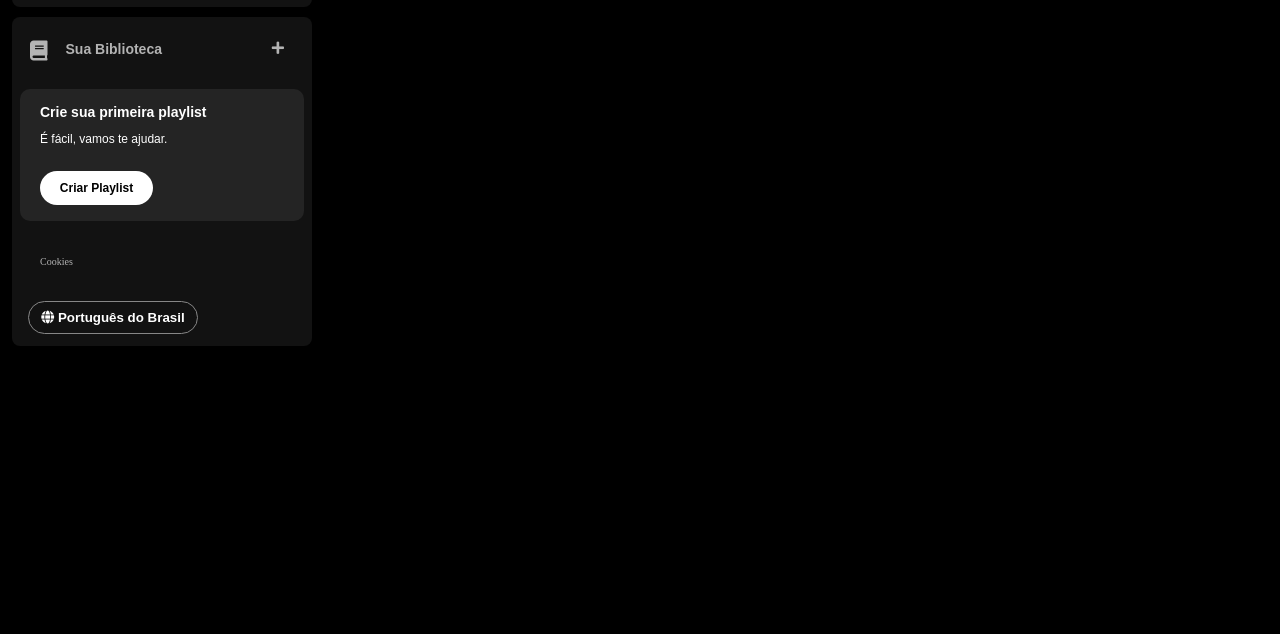
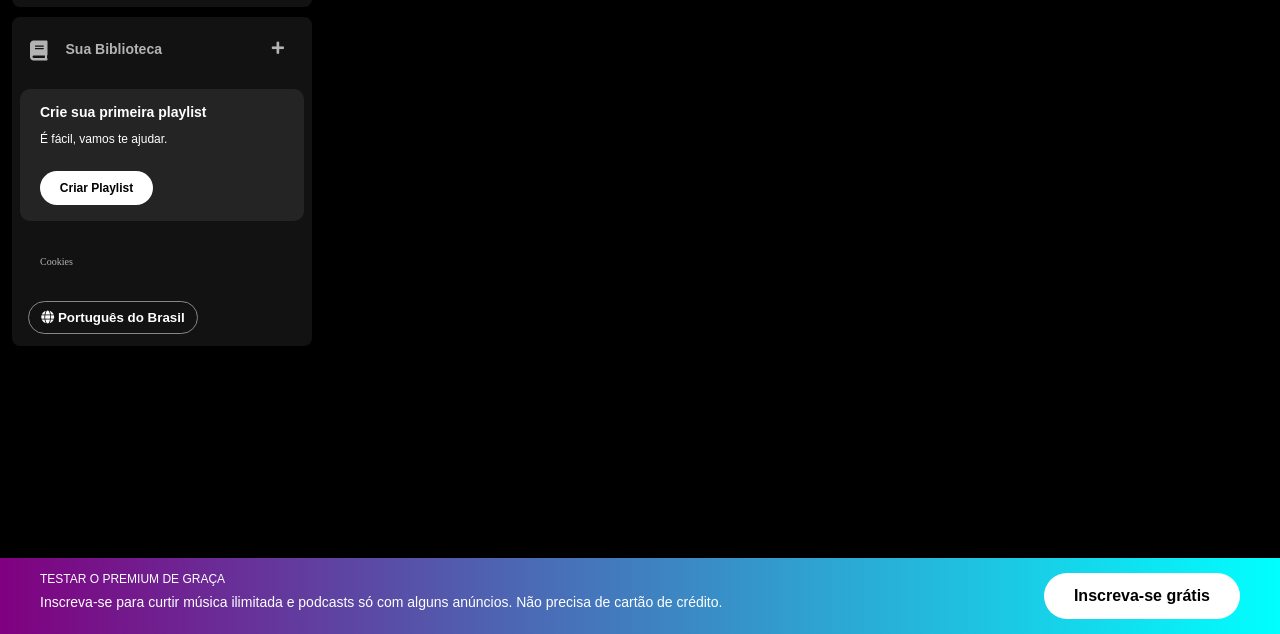
Before and after one commit to RonaldoBittencourt/Spotify-imersao-alura, a plain HTML site: page index.html in a window 1280 px wide. Shown: the part 166-800 px from the top of the page. Drawn offline with Linux system fonts and the light colour scheme.

Commit message:
aula_2_desafio

```diff
--- a/index.html
+++ b/index.html
@@ -70,4 +70,20 @@
         </div>
     </div>
 </body>
+<footer class="singup-bar">
+        <div class="singup-bar__content">
+                <p class="text title">
+                    Testar o Premium de graça
+                </p>
+                <p class="text subtitle">
+                    Inscreva-se para curtir música ilimitada e
+                    podcasts só com alguns anúncios. Não precisa de cartão de crédito.
+                </p>
+        </div>
+        <div class="singup-button">
+            <button type="button">
+                <span>Inscreva-se grátis</span>
+            </button>
+        </div>
+</footer>
 </html>
--- a/styles.css
+++ b/styles.css
@@ -168,3 +168,50 @@ h1 {
     margin: 8px;
     padding: 8px;
 }
+
+.singup-bar {
+    display: flex;
+    position: fixed;
+    justify-content: space-between;
+    left: 0;
+    right: 0;
+    bottom: 0;
+    padding: 15px 40px;
+    background: linear-gradient(to right, purple, cyan);
+}
+
+.singup-bar__content .text {
+    flex-shrink: 0;
+    font-family: "DM Sans", sans-serif;
+}
+
+.singup-bar__content .text.title {
+    color: #fff;
+    text-transform: uppercase;
+    font-weight: 400;
+    font-size: 12px;
+    margin-bottom: 10px;
+}
+
+.singup-bar__content .text.subtitle {
+    color: #fff;
+    font-weight: 500;
+    font-size: 14px;
+}
+
+.singup-button button {
+    background-color: #fff;
+    color: #000;
+    font-size: 16px;
+    font-weight: bold;
+    padding: 14px 30px;
+    border: 0;
+    border-radius: 40px;
+    cursor: pointer;
+}
+
+.singup-button button span {
+    color: #000;
+    font-size: inherit;
+    font-weight: inherit;
+}
```
